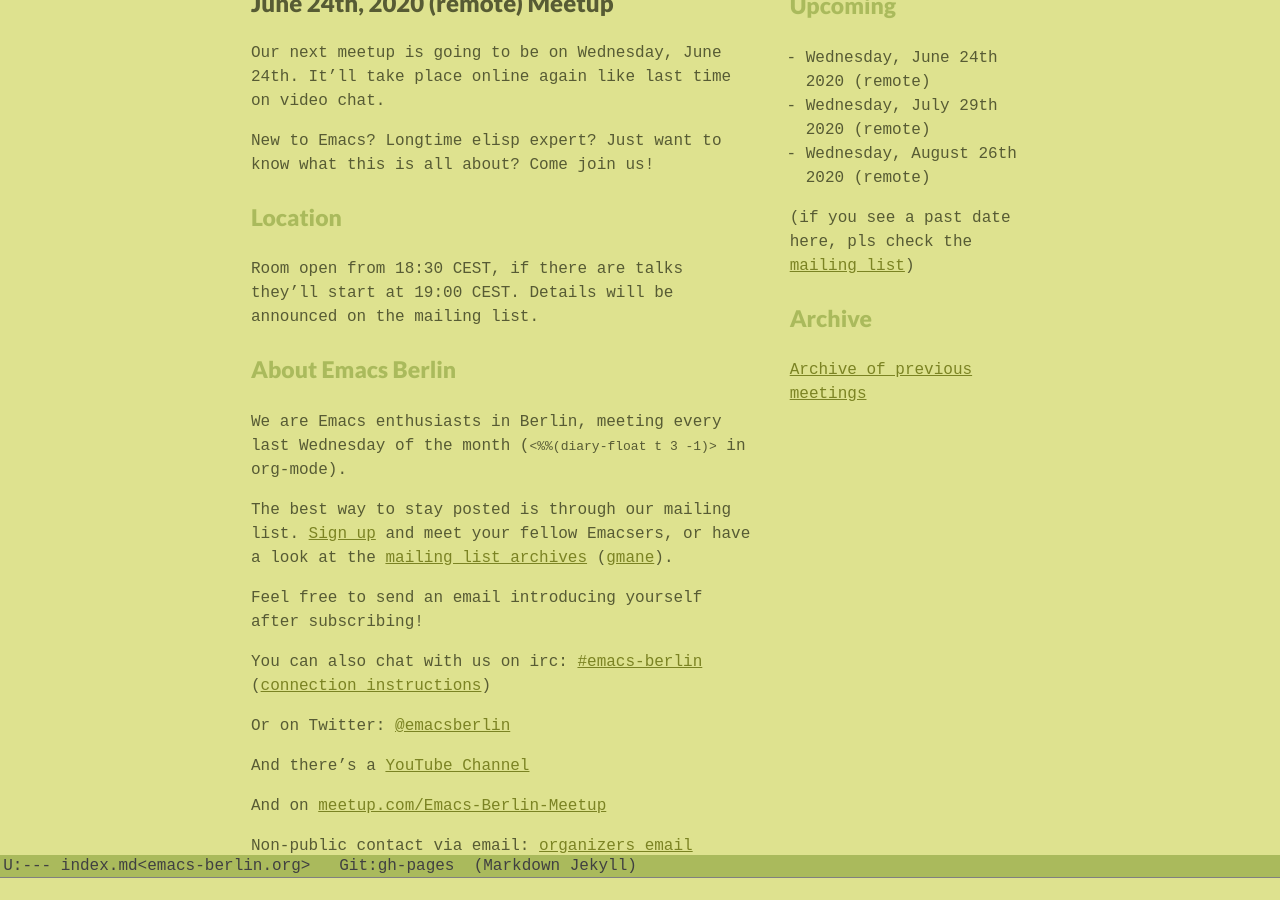
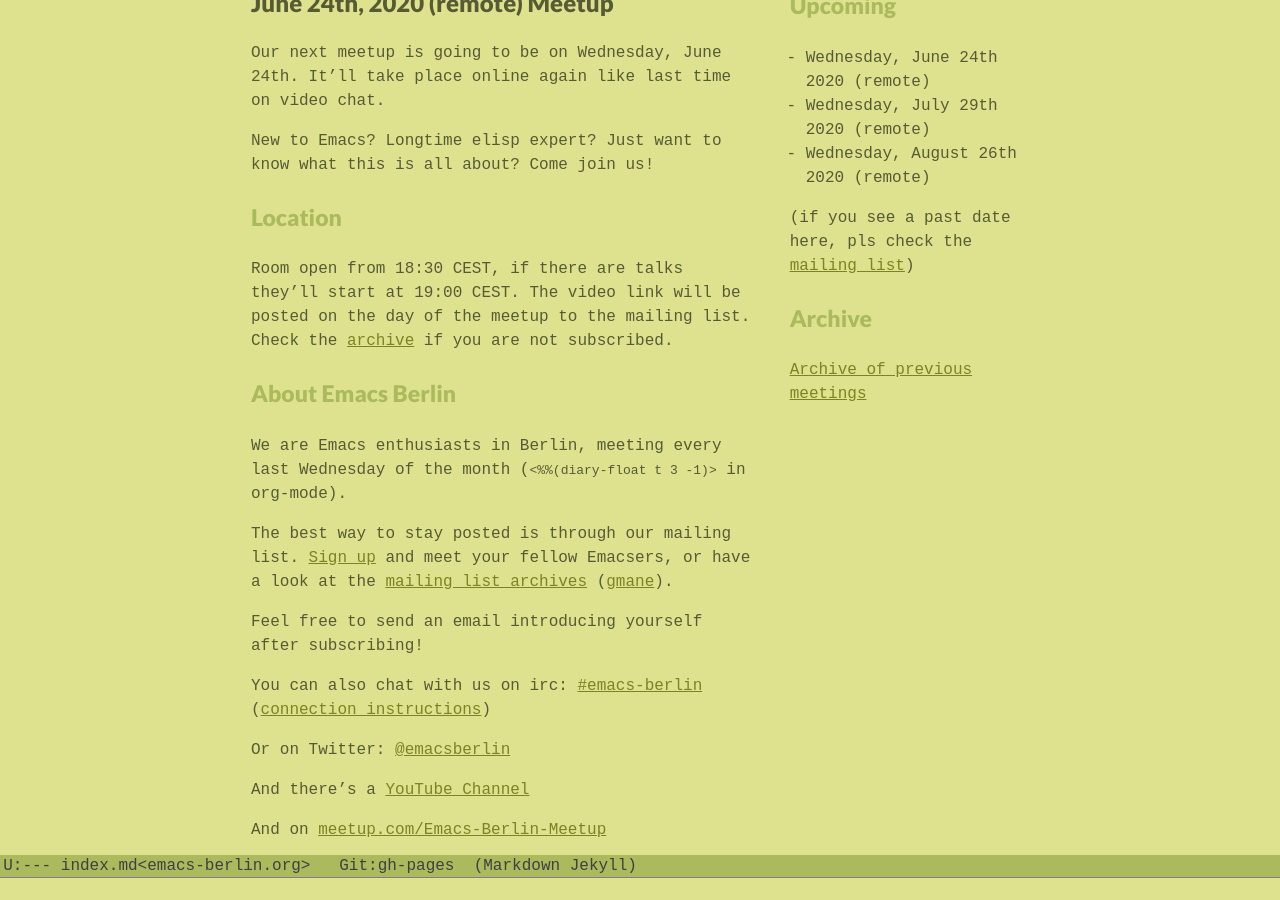
Before and after one commit to emacs-berlin/emacs-berlin.org, a Jekyll site: the page built from index.md, in a window 1280 px wide and 900 px high, scrolled down 482 px. Built offline with Jekyll 4.4.1, drawn with Linux system fonts in a browser that asks for light colours.

Commit message:
The video link will be posted

```diff
--- a/index.md
+++ b/index.md
@@ -25,7 +25,8 @@
 ### Location
 
 Room open from 18:30 CEST, if there are talks they'll start at 19:00
-CEST. Details will be announced on the mailing list.
+CEST. The video link will be posted on the day of the meetup to the
+mailing list. Check the [archive][mla] if you are not subscribed.
 
 
 ### About Emacs Berlin
```
